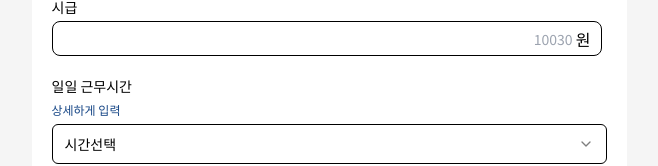
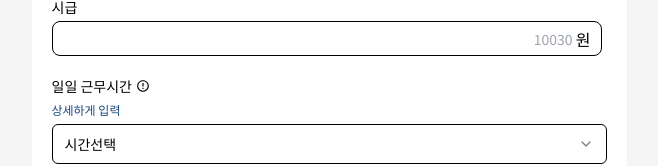
Before and after one commit to AkoIsCat/PayTime, a Next.js app: page /main in a window 1280 px wide. Shown: the part 252-418 px from the top of the page, without its empty margins (311-969 px from the left). Built offline with nearby package versions, Linux system fonts and the light colour scheme.

Commit message:
Feat: 사용 안내를 위한 아이콘 추가

```diff
--- a/src/app/(main)/components/FormLabel.tsx
+++ b/src/app/(main)/components/FormLabel.tsx
@@ -1,9 +1,18 @@
+import { RiErrorWarningLine } from 'react-icons/ri';
 import { MergeChildrenFor } from '@/types';
 
-export default function FormLabel({ children, htmlFor }: MergeChildrenFor) {
+export default function FormLabel({
+  children,
+  htmlFor,
+  itemType,
+}: MergeChildrenFor) {
   return (
-    <label className="text-black m-0 text-sm block" htmlFor={htmlFor}>
-      {children}
+    <label
+      className="text-black m-0 text-sm flex items-center"
+      htmlFor={htmlFor}
+    >
+      <div className="mr-1">{children}</div>
+      {(itemType === 'tax' || itemType === 'time') && <RiErrorWarningLine />}
     </label>
   );
 }
--- a/src/app/(main)/components/SalaryResultsBox.tsx
+++ b/src/app/(main)/components/SalaryResultsBox.tsx
@@ -1,9 +1,10 @@
+import { RiErrorWarningLine } from 'react-icons/ri';
 import { ResultsType } from '@/types';
 
 export default function SalaryResultsBox({ resultsType, salary }: ResultsType) {
   return (
     <div className="flex justify-between w-input p-2 text-xl">
-      <div>
+      <div className="flex items-center">
         <span className="mr-1 inline-block">예상</span>
         <span>
           {resultsType === 'day'
@@ -14,6 +15,7 @@ export default function SalaryResultsBox({ resultsType, salary }: ResultsType) {
                 ? '주급'
                 : '월급'}
         </span>
+        {resultsType === 'month' && <RiErrorWarningLine className="ml-1" />}
       </div>
       <div>
         <span className="inline-block mr-1">
```
